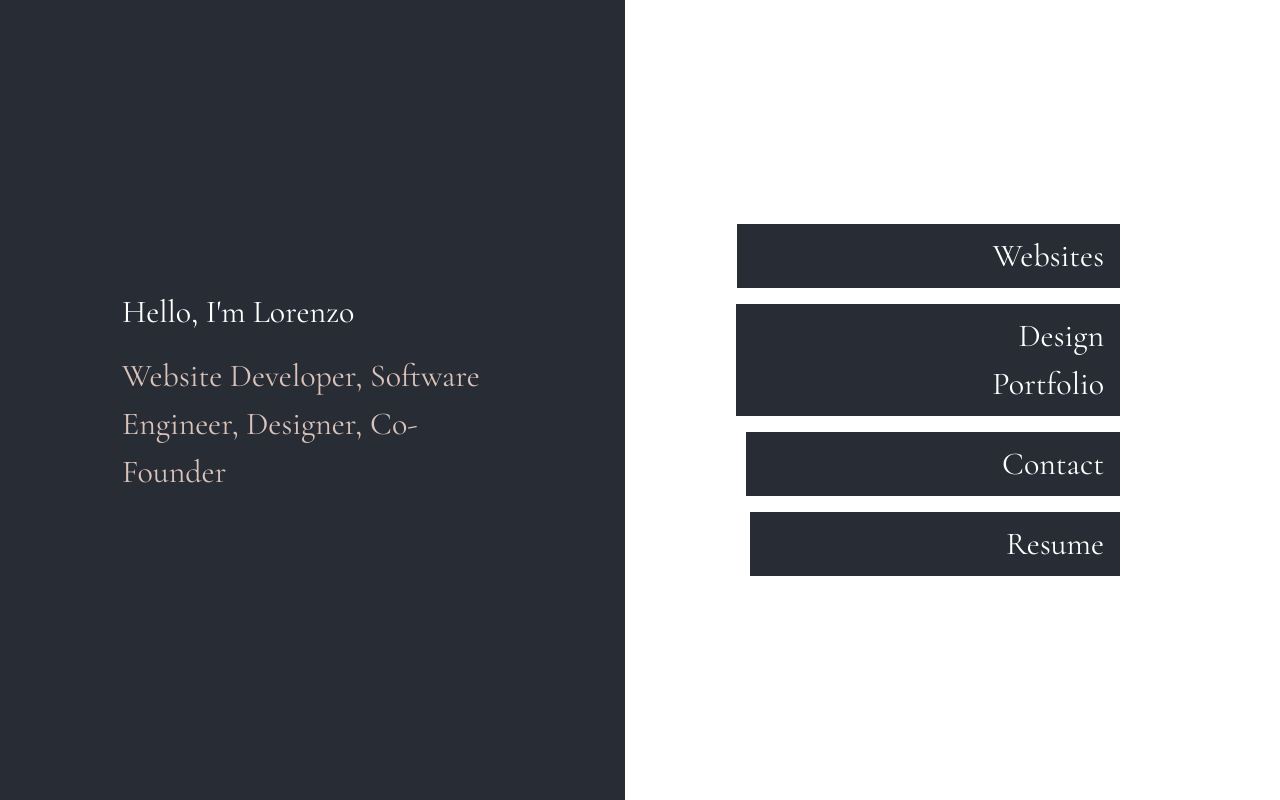
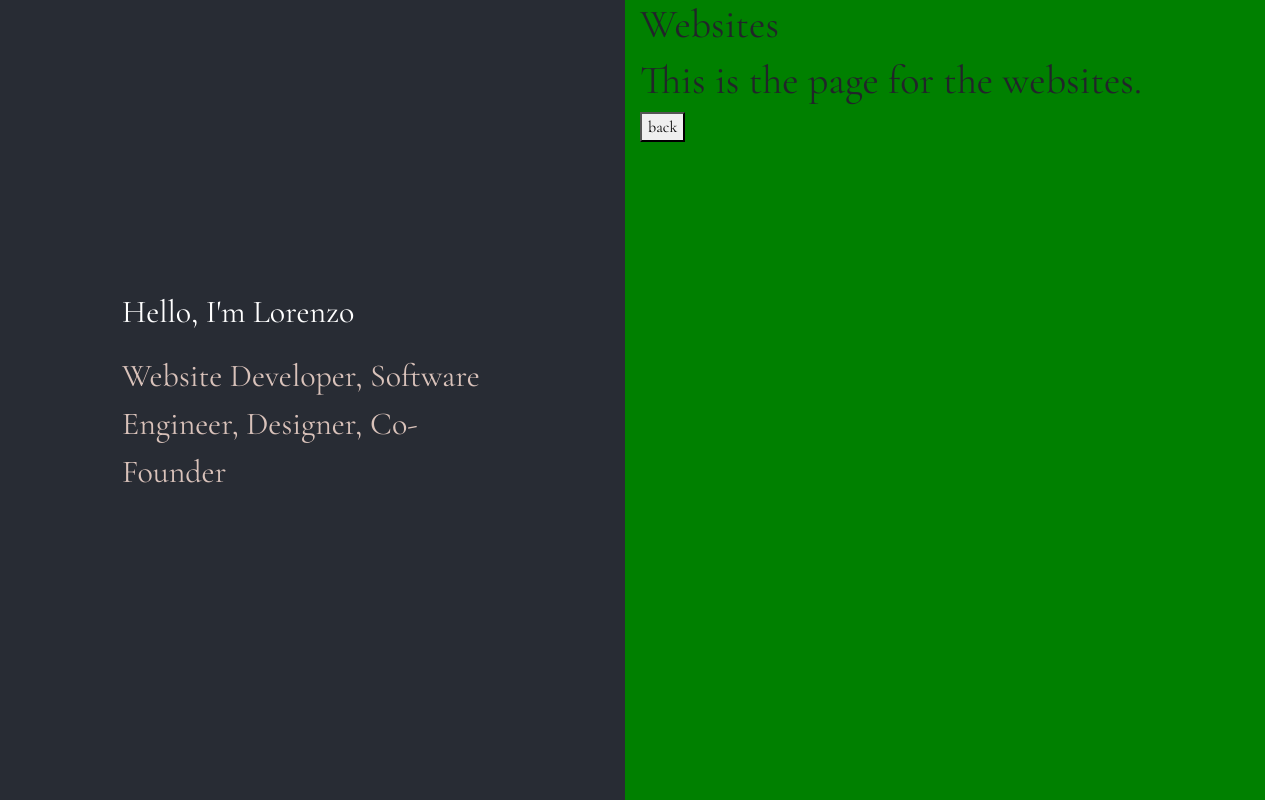
Before and after one commit to lfaivre/adelerium, a React (Create React App) app: page / in a window 1280 px wide. Both pictures are taken after a click on the button "Websites". Built offline with nearby package versions, Linux system fonts and the light colour scheme.

Commit message:
added navigation

```diff
--- a/src/containers/App.js
+++ b/src/containers/App.js
@@ -2,14 +2,40 @@ import React from "react";
 import Bar from "../components/Bar";
 import LeftLanding from "./LeftLanding";
 import RightLanding from "./RightLanding";
+import Websites from "./Websites";
+import DesignPortfolio from "./DesignPortfolio";
+import Contact from "./Contact";
+import Resume from "./Resume";
 import "../styles/App.css";
 
 class App extends React.Component {
+  state = { right: "landing" };
+
+  changeView = e => {
+    this.setState({ right: e }, () => {
+      console.log(this.state.right);
+    });
+  };
+
   render() {
+    let right;
+
+    if (this.state.right === "landing") {
+      right = <RightLanding changeView={this.changeView} />;
+    } else if (this.state.right === "websites") {
+      right = <Websites changeView={this.changeView} />;
+    } else if (this.state.right === "designportfolio") {
+      right = <DesignPortfolio changeView={this.changeView} />;
+    } else if (this.state.right === "contact") {
+      right = <Contact changeView={this.changeView} />;
+    } else if (this.state.right === "resume") {
+      right = <Resume changeView={this.changeView} />;
+    }
+
     return (
       <div className="row">
         <LeftLanding />
-        <RightLanding />
+        {right}
       </div>
     );
   }
--- /dev/null
+++ b/src/containers/Contact.js
@@ -0,0 +1,19 @@
+import React from "react";
+import "../styles/Contact.css";
+
+class Contact extends React.Component {
+  handleClick = e => {
+    this.props.changeView(e);
+  };
+  render() {
+    return (
+      <div className="contact col-12 col-lg-6">
+        <h1>Contact</h1>
+        <h1>This is the page for the contact information.</h1>
+        <button onClick={() => this.handleClick("landing")}>back</button>
+      </div>
+    );
+  }
+}
+
+export default Contact;
--- /dev/null
+++ b/src/containers/DesignPortfolio.js
@@ -0,0 +1,19 @@
+import React from "react";
+import "../styles/DesignPortfolio.css";
+
+class DesignPortfolio extends React.Component {
+  handleClick = e => {
+    this.props.changeView(e);
+  };
+  render() {
+    return (
+      <div className="designportfolio col-12 col-lg-6">
+        <h1>Design Portfolio</h1>
+        <h1>This is the page for the design portfolio.</h1>
+        <button onClick={() => this.handleClick("landing")}>back</button>
+      </div>
+    );
+  }
+}
+
+export default DesignPortfolio;
--- /dev/null
+++ b/src/containers/Resume.js
@@ -0,0 +1,19 @@
+import React from "react";
+import "../styles/Resume.css";
+
+class Resume extends React.Component {
+  handleClick = e => {
+    this.props.changeView(e);
+  };
+  render() {
+    return (
+      <div className="websites col-12 col-lg-6">
+        <h1>Resume</h1>
+        <h1>This is the page for the resume download.</h1>
+        <button onClick={() => this.handleClick("landing")}>back</button>
+      </div>
+    );
+  }
+}
+
+export default Resume;
--- a/src/containers/RightLanding.js
+++ b/src/containers/RightLanding.js
@@ -2,14 +2,20 @@ import React from "react";
 import "../styles/RightLanding.css";
 
 class RightLanding extends React.Component {
+  handleClick = e => {
+    this.props.changeView(e);
+  };
+
   render() {
     return (
       <div className="rightlanding col-12 col-lg-6">
         <div className="pages fs-m">
-          <button>Websites</button>
-          <button>Design Portfolio</button>
-          <button>Contact</button>
-          <button>Resume</button>
+          <button onClick={() => this.handleClick("websites")}>Websites</button>
+          <button onClick={() => this.handleClick("designportfolio")}>
+            Design Portfolio
+          </button>
+          <button onClick={() => this.handleClick("contact")}>Contact</button>
+          <button onClick={() => this.handleClick("resume")}>Resume</button>
         </div>
       </div>
     );
--- /dev/null
+++ b/src/containers/Websites.js
@@ -0,0 +1,19 @@
+import React from "react";
+import "../styles/Websites.css";
+
+class Websites extends React.Component {
+  handleClick = e => {
+    this.props.changeView(e);
+  };
+  render() {
+    return (
+      <div className="websites col-12 col-lg-6">
+        <h1>Websites</h1>
+        <h1>This is the page for the websites.</h1>
+        <button onClick={() => this.handleClick("landing")}>back</button>
+      </div>
+    );
+  }
+}
+
+export default Websites;
--- /dev/null
+++ b/src/styles/Contact.css
@@ -0,0 +1,3 @@
+.contact {
+  background-color: orange;
+}
--- /dev/null
+++ b/src/styles/DesignPortfolio.css
@@ -0,0 +1,3 @@
+.designportfolio {
+  background-color: pink;
+}
--- /dev/null
+++ b/src/styles/Resume.css
@@ -0,0 +1,3 @@
+.resume {
+  background-color: green;
+}
--- /dev/null
+++ b/src/styles/Websites.css
@@ -0,0 +1,3 @@
+.websites {
+  background-color: green;
+}
```
